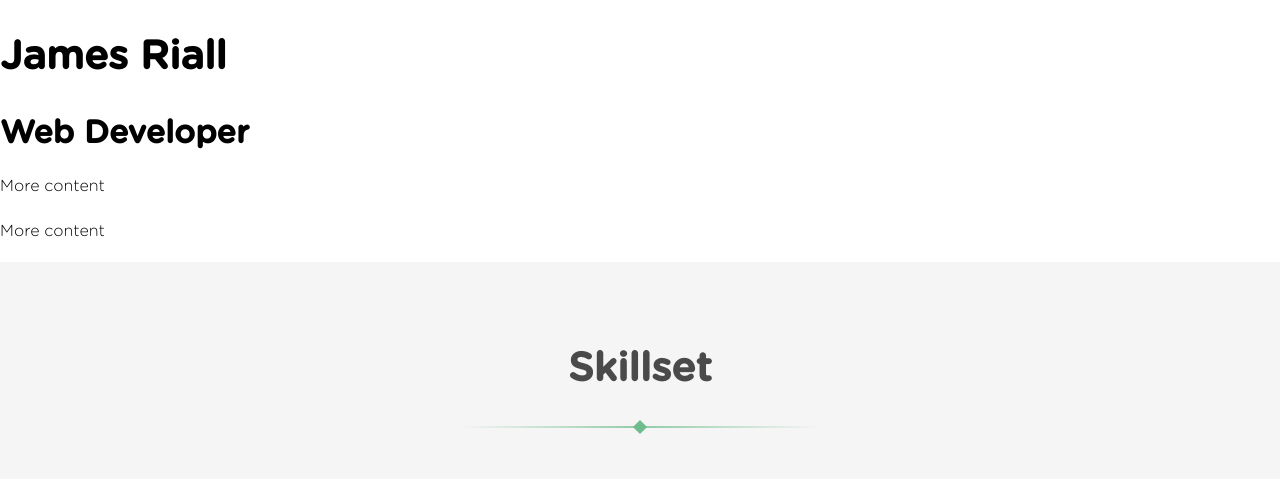
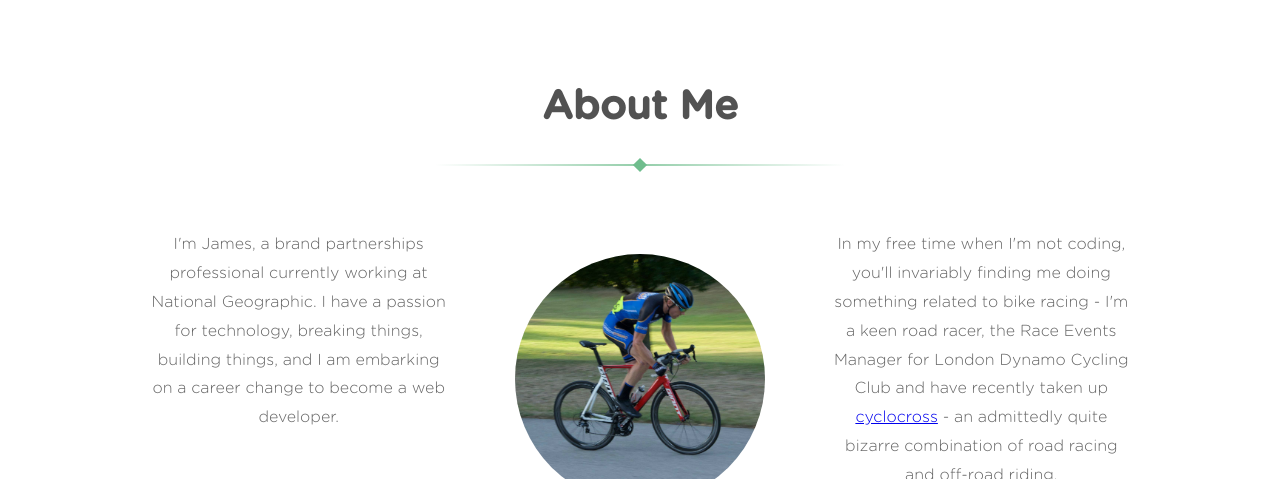
Before and after one commit to jriall/2018-portfolio, a website: page src/index.html in a window 1280 px wide. Shown: the part 802-1281 px from the top of the page. Drawn offline with Linux system fonts and the light colour scheme; some packages are replaced by stand-ins of ours.

Commit message:
added about me section

```diff
--- a/src/index.html
+++ b/src/index.html
@@ -28,13 +28,25 @@
   <!-- /HeroContent -->
   <!-- AboutMe -->
   <div class="about-me">
-    <h2>James Riall</h1>
-    <h3>Web Developer</h4>
-    <p>More content</p>
-    <p>More content</p>
+    <h2 class="fade-position">About Me</h2>
+    <hr>
+    <div class="diamond"></div>
+    <div class="about-me-row">
+      <div class="about-me-column">
+        <p>I'm James, a brand partnerships professional currently working at National Geographic. I have a passion for technology, breaking things, building things, and I am embarking on a career change to become a web developer.</p>
+        <br>
+        <p>I'm self-taught primarily in front-end technologies and Javascript frameworks - HTML, CSS, Javascript and React to name some of the key technologies I work with. You can find more information on my skillset as well as my portfolio projects showcasing my abilities on this page.</p>
+      </div>
+      <div class="about-me-column">
+        <img src="images/profile-pic.jpg" alt="#" class="responsive">
+      </div>
+      <div class="about-me-column">
+        <p>In my free time when I'm not coding, you'll invariably finding me doing something related to bike racing - I'm a keen road racer, the Race Events Manager for London Dynamo Cycling Club and have recently taken up <a href="https://www.youtube.com/watch?v=75nJzRNIzqE">cyclocross</a> - an admittedly quite bizarre combination of road racing and off-road riding. </p>
+      </div>
+    </div>
   </div>
   <!-- /AboutMe -->
-<!-- Skillset -->
+  <!-- Skillset -->
   <div class="skillset">
     <h2>Skillset</h2>
     <hr>
@@ -44,7 +56,7 @@
         <img src="images/browser-icon.png" alt="">
         <h3>HTML/CSS</h3>
         <hr>
-    <div class="diamond"></div>
+        <div class="diamond"></div>
         <div class="skillset-body">
           <p>Experience producing semantic, standards compliant HTML5</p>
           <hr>
@@ -59,7 +71,7 @@
         <img src="images/javascript-icon.png" alt="">
         <h3>Javascript</h3>
         <hr>
-    <div class="diamond"></div>
+        <div class="diamond"></div>
         <div class="skillset-body">
           <p>Proficient in vanilla JavaScript including use of ES6</p>
           <hr>
@@ -74,7 +86,7 @@
         <img src="images/command-line-icon.png" alt="">
         <h3>Tools</h3>
         <hr>
-    <div class="diamond"></div>
+        <div class="diamond"></div>
         <div class="skillset-body">
           <p>Confident user of version control with git and GitHub</p>
           <hr>
--- a/src/js/index.js
+++ b/src/js/index.js
@@ -1,4 +1,3 @@
-
 //Cover video pauses after 20 seconds to save using CPU excessively
 const video = document.getElementById("fullscreen-background-video");
 
--- a/src/scss/components/_about-me.scss
+++ b/src/scss/components/_about-me.scss
@@ -0,0 +1,71 @@
+.about-me {
+  text-align: center;
+  padding: 50px 10% 50px 10%;
+  h2 {
+    color: $white-bg-header;
+  }
+  .diamond {
+    margin-bottom: 30px;
+  }
+  .about-me-row {
+    display: flex;
+    .about-me-column {
+      flex: 1;
+      margin-left: 20px;
+      margin-right: 20px;
+      img {
+        @include circle(250px);
+        margin-top: 40px;
+        margin-bottom: 40px;
+      }
+      p {
+        color: $white-bg-text;
+      }
+    }
+  }
+}
+
+@media (max-width: 1000px) {
+  .about-me {
+    padding-left: 5%;
+    padding-right: 5%;
+  }
+  .about-me-row {
+    display: block !important;
+  }
+}
+// .skillset {
+//   background-color: $gray-bg;
+//   text-align: center;
+//   padding: 50px 15% 50px 15%;
+//   color: $gray-bg-header;
+// }
+// .skillset-row {
+//   display: flex;
+//   .skillset-column {
+//     flex: 1;
+//     margin-left: 20px;
+//     margin-right: 20px;
+//     img {
+//       height: 100px;
+//       margin-top: 30px;
+//     }
+//     h3 {
+//       margin-bottom: 30px;    }
+//     .skillset-body {
+//       p {
+//         color: $gray-bg-text;
+//       }
+//     }
+//   }
+// }
+
+// @media (max-width: 1000px) {
+//   .skillset {
+//     padding-left: 5%;
+//     padding-right: 5%;
+//   }
+//   .skillset-row {
+//     display: block;
+//   }
+// }
--- a/src/scss/components/_skillset.scss
+++ b/src/scss/components/_skillset.scss
@@ -1,9 +1,10 @@
 .skillset {
   background-color: $gray-bg;
   text-align: center;
-  padding: 50px 15% 50px 15%;
+  padding: 50px 10% 50px 10%;
   color: $gray-bg-header;
 }
+
 .skillset-row {
   display: flex;
   .skillset-column {
@@ -15,7 +16,8 @@
       margin-top: 30px;
     }
     h3 {
-      margin-bottom: 30px;    }
+      margin-bottom: 30px;
+    }
     .skillset-body {
       p {
         color: $gray-bg-text;
```
Also changed, not shown: src/css/style.css, src/images/profile-pic.jpg (added). Lines whose indentation alone changed are shown as unchanged.
